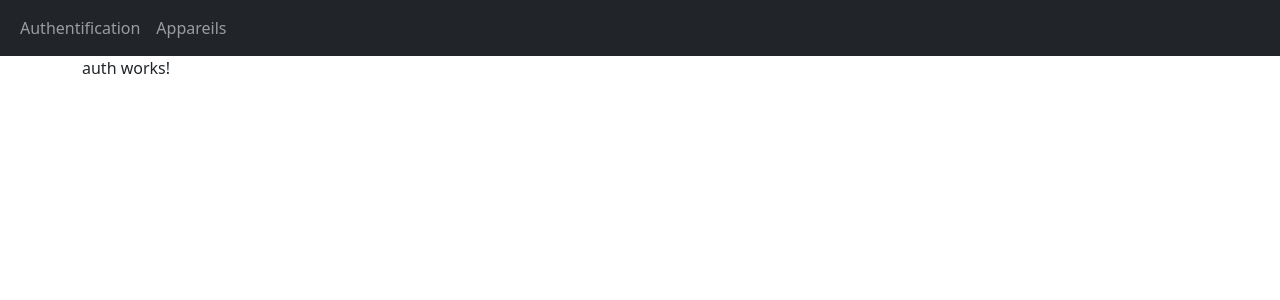
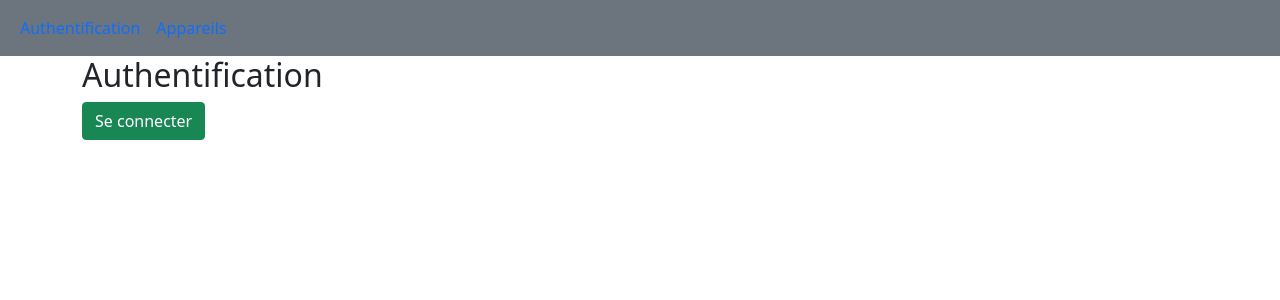
Before and after one commit to cedriclecalvez/appareils-angular-app, an Angular app: page /auth in a window 1280 px wide. Shown: the top 300 px of the page. Built offline with nearby package versions, Linux system fonts and the light colour scheme.

Commit message:
mise en place login avec navigation programmatique

```diff
--- a/src/app/app.component.html
+++ b/src/app/app.component.html
@@ -1,4 +1,4 @@
-<nav class="navbar navbar-expand-lg navbar-dark bg-dark">
+<nav class="navbar navbar-expand-lg navbar-secondary bg-secondary">
   <div class="container-fluid">
     <ul class="navbar-nav">
       <li routerLinkActive="active">
--- a/src/app/auth/auth.component.html
+++ b/src/app/auth/auth.component.html
@@ -1 +1,3 @@
-<p>auth works!</p>
+<h2>Authentification</h2>
+<button class="btn btn-success" *ngIf="!authStatus" (click)="onSignIn()">Se connecter</button>
+<button class="btn btn-danger" *ngIf="authStatus" (click)="onSignOut()">Se déconnecter</button>
--- a/src/app/auth/auth.component.ts
+++ b/src/app/auth/auth.component.ts
@@ -1,4 +1,6 @@
 import { Component, OnInit } from '@angular/core';
+import { Router } from '@angular/router';
+import { AuthService } from '../services/auth.service';
 
 @Component({
   selector: 'app-auth',
@@ -6,10 +8,28 @@ import { Component, OnInit } from '@angular/core';
   styleUrls: ['./auth.component.scss']
 })
 export class AuthComponent implements OnInit {
+  authStatus:boolean = false;
 
-  constructor() { }
+  // injecter afin d'utiliser les method key du service correspondant
+  constructor(private authService: AuthService, private router: Router) { }
 
   ngOnInit(): void {
+    this.authStatus = this.authService.isAuth
+  }
+
+  onSignIn(){
+    this.authService.signIn().then(() => {
+      console.log("connexion réussie!");
+      this.router.navigate(['/appareils']);
+      // puis réinitialiser le status grace au status initial dans le service
+      this.authStatus = this.authService.isAuth
+    })
+  }
+  onSignOut(){
+    this.authService.signOut()
+    console.log("Déconnexion réussie!");
+    this.authStatus = this.authService.isAuth
+
   }
 
 }
--- /dev/null
+++ b/src/app/services/auth.service.ts
@@ -0,0 +1,25 @@
+// permet de récuperer , verifier si un user existe deja en bdd
+
+import { Injectable } from '@angular/core';
+
+@Injectable({
+  providedIn: 'root'
+})
+export class AuthService {
+  isAuth = false;
+
+  constructor() { }
+
+  // simuler une request asynchrone, creation d'une promise
+  signIn(){
+    return new Promise((resolve, reject) => {
+      setTimeout(() =>{
+        this.isAuth = true;
+        resolve(true);
+      },2000)
+    })
+  }
+  signOut(){
+    this.isAuth = false;
+  }
+}
```
Also changed, not shown: src/app/app.module.ts (+5 -2 lines), 1 other file (tests, documents, lock files or other folders).
